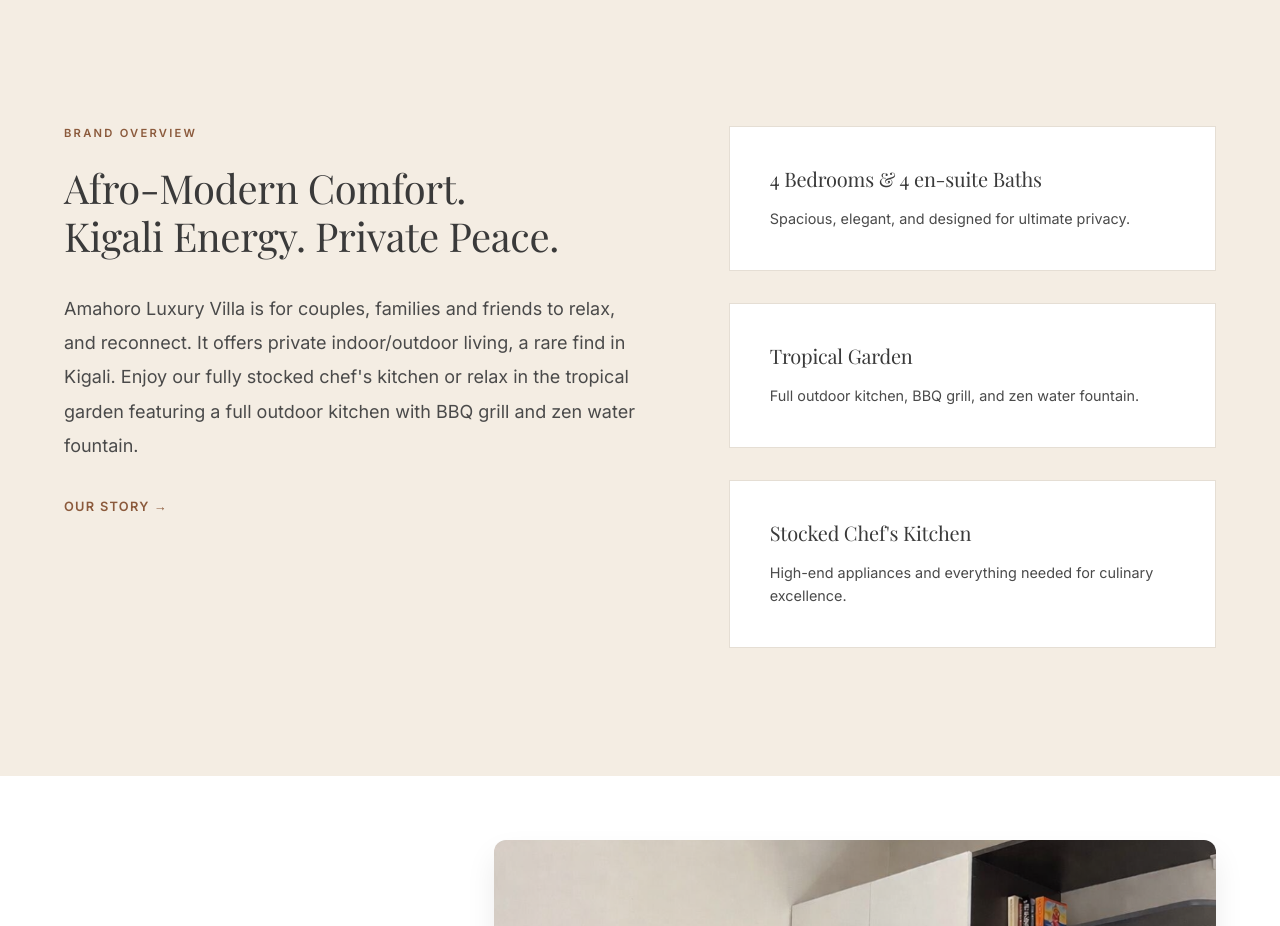
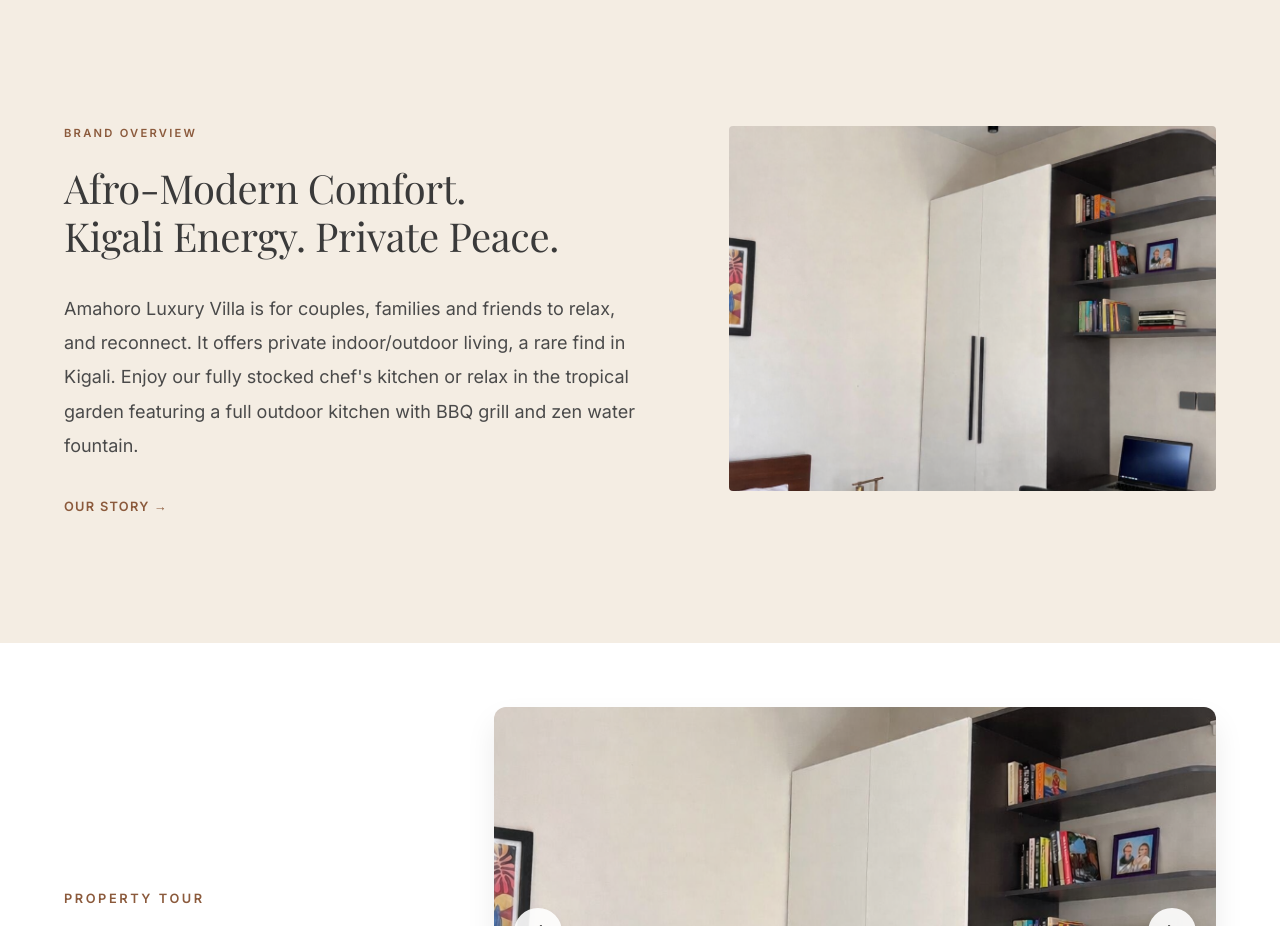
Before and after one commit to amahoroluxury/Amahoro-Luxury-Villa, a Next.js app: page / in a window 1280 px wide. Shown: the part 802-1728 px from the top of the page. Built offline with nearby package versions, Linux system fonts and the light colour scheme; no server answers; a web font is replaced by a local one.

Commit message:
Design: Update Brand Overview section - replace amenities cards with villa image for a more premium look.

```diff
--- a/src/app/(site)/page.module.css
+++ b/src/app/(site)/page.module.css
@@ -209,40 +209,31 @@
   font-size: 0.8rem;
 }
 
-.highlights {
-  display: flex;
-  flex-direction: column;
-  gap: 2rem;
+.introImageContainer {
+  position: relative;
+  width: 100%;
+  aspect-ratio: 4/3;
+  overflow: hidden;
+  border-radius: 4px;
 }
 
-@media (max-width: 768px) {
-  .highlights {
-    display: none;
+@media (max-width: 1024px) {
+  .introImageContainer {
+    aspect-ratio: 16/9;
+    margin-top: 2rem;
   }
 }
 
-.highlightCard {
-  padding: 2.5rem;
-  background: var(--surface);
-  border: 1px solid var(--border);
-  transition: var(--transition-smooth);
+.introImage {
+  object-fit: cover;
+  transition: transform 0.8s cubic-bezier(0.4, 0, 0.2, 1);
 }
 
-.highlightCard:hover {
-  border-color: var(--primary);
-  transform: translateY(-5px);
+.introImageContainer:hover .introImage {
+  transform: scale(1.05);
 }
 
-.highlightCard h3 {
-  font-size: 1.25rem;
-  margin-bottom: 1rem;
-}
 
-.highlightCard p {
-  font-size: 0.9rem;
-  color: var(--text-muted);
-  line-height: 1.6;
-}
 
 .ctaSection {
   text-align: center;
--- a/src/app/(site)/page.tsx
+++ b/src/app/(site)/page.tsx
@@ -8,6 +8,7 @@ import AmenitiesStrip from '@/components/AmenitiesStrip';
 import PropertyCarousel from '@/components/PropertyCarousel';
 import MapPreview from '@/components/MapPreview';
 import MobileGalleryCarousel from '@/components/MobileGalleryCarousel';
+import Image from 'next/image';
 
 export default function Home() {
   const jsonLd = {
@@ -92,19 +93,15 @@ export default function Home() {
               </p>
               <Link href="/about" className={styles.textLink}>Our Story &rarr;</Link>
             </div>
-            <div className={styles.highlights}>
-              <div className={styles.highlightCard}>
-                <h3>4 Bedrooms & 4 en-suite Baths</h3>
-                <p>Spacious, elegant, and designed for ultimate privacy.</p>
-              </div>
-              <div className={styles.highlightCard}>
-                <h3>Tropical Garden</h3>
-                <p>Full outdoor kitchen, BBQ grill, and zen water fountain.</p>
-              </div>
-              <div className={styles.highlightCard}>
-                <h3>Stocked Chef&apos;s Kitchen</h3>
-                <p>High-end appliances and everything needed for culinary excellence.</p>
-              </div>
+            <div className={styles.introImageContainer}>
+              <Image
+                src="/images/gallery/gallery-4.jpg"
+                alt="Amahoro Luxury Villa Exterior"
+                fill
+                className={styles.introImage}
+                sizes="(max-width: 1024px) 100vw, 50vw"
+                priority
+              />
             </div>
           </div>
         </div>
```
